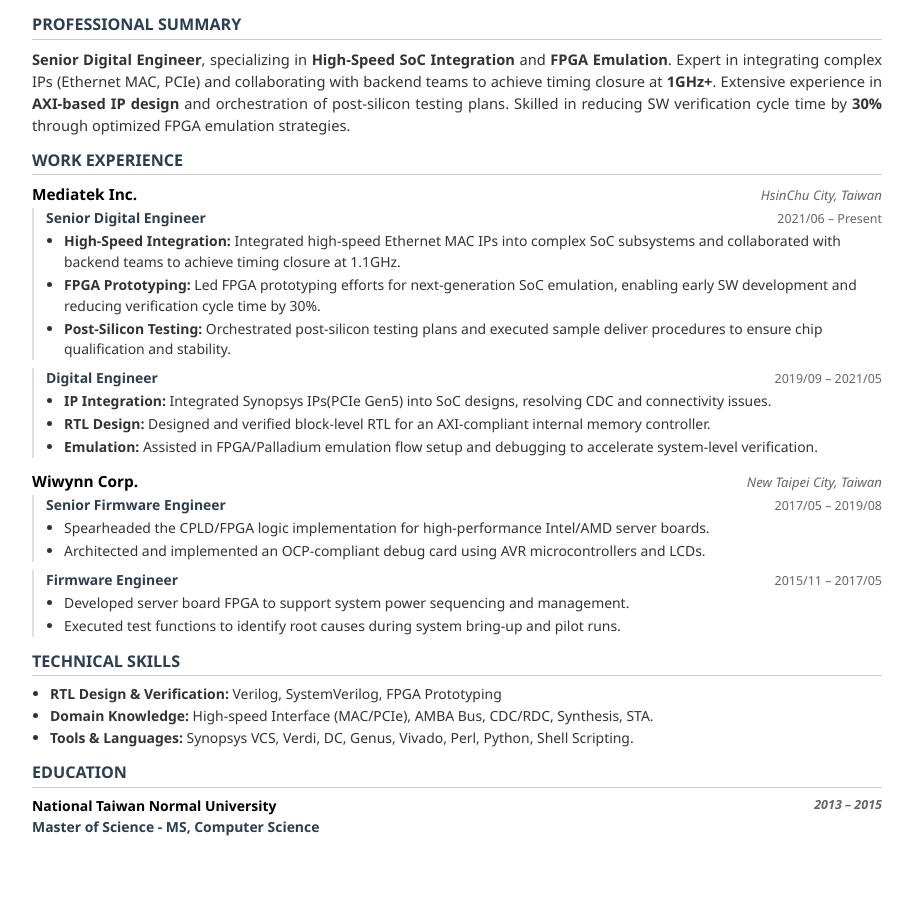
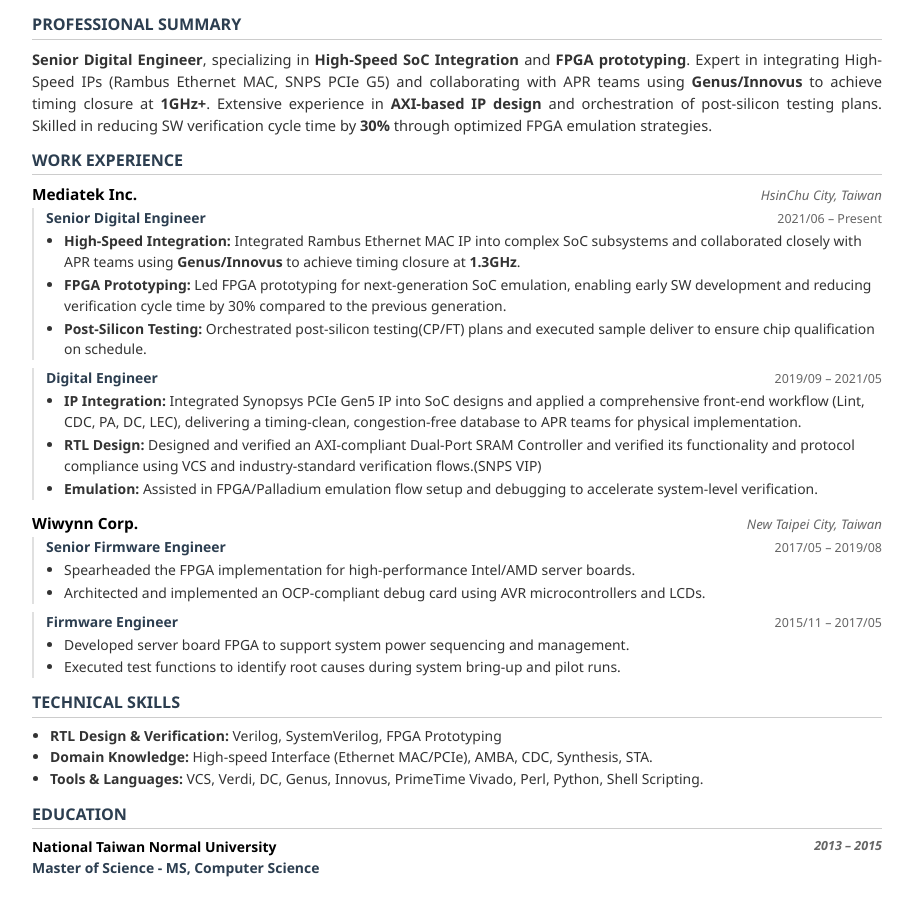
Before and after one commit to Arashinoon/Arashinoon.github.io, a plain HTML site: page index.html in a window 1280 px wide. Shown: the part 119-1024 px from the top of the page, without its empty margins (183-1096 px from the left). Before the commit the page ends 982 px from the top, so only its background shows below. Drawn offline with Linux system fonts and the light colour scheme.

Commit message:
Update index.html
update detail

```diff
--- a/index.html
+++ b/index.html
@@ -157,7 +157,7 @@
             <h2>Professional Summary</h2>
             <div class="section-content">
                 <p>
-                    <b>Senior Digital Engineer</b>, specializing in <b>High-Speed SoC Integration</b> and <b>FPGA Emulation</b>. Expert in integrating complex IPs (Ethernet MAC, PCIe) and collaborating with backend teams to achieve timing closure at <b>1GHz+</b>. Extensive experience in <b>AXI-based IP design</b> and orchestration of post-silicon testing plans. Skilled in reducing SW verification cycle time by <b>30%</b> through optimized FPGA emulation strategies.
+                    <b>Senior Digital Engineer</b>, specializing in <b>High-Speed SoC Integration</b> and <b>FPGA prototyping</b>. Expert in integrating High-Speed IPs (Rambus Ethernet MAC, SNPS PCIe G5) and collaborating with APR teams using <b>Genus/Innovus</b>  to achieve timing closure at <b>1GHz+</b>. Extensive experience in <b>AXI-based IP design</b> and orchestration of post-silicon testing plans. Skilled in reducing SW verification cycle time by <b>30%</b> through optimized FPGA emulation strategies.
                 </p>
             </div>
         </section>
@@ -177,9 +177,9 @@
                         <span class="role-date">2021/06 – Present</span>
                     </div>
                     <ul>
-                        <li><strong>High-Speed Integration:</strong> Integrated high-speed Ethernet MAC IPs into complex SoC subsystems and collaborated with backend teams to achieve timing closure at 1.1GHz.</li>
-                        <li><strong>FPGA Prototyping:</strong> Led FPGA prototyping efforts for next-generation SoC emulation, enabling early SW development and reducing verification cycle time by 30%.</li>
-                        <li><strong>Post-Silicon Testing:</strong> Orchestrated post-silicon testing plans and executed sample deliver procedures to ensure chip qualification and stability.</li>
+                        <li><strong>High-Speed Integration:</strong> Integrated Rambus Ethernet MAC IP into complex SoC subsystems and collaborated closely with APR teams using <b>Genus/Innovus</b> to achieve timing closure at <b>1.3GHz</b>.</li>
+                        <li><strong>FPGA Prototyping:</strong> Led FPGA prototyping for next-generation SoC emulation, enabling early SW development and reducing verification cycle time by 30% compared to the previous generation.</li>
+                        <li><strong>Post-Silicon Testing:</strong> Orchestrated post-silicon testing(CP/FT) plans and executed sample deliver to ensure chip qualification on schedule. </li>
                     </ul>
                 </div>
 
@@ -189,8 +189,8 @@
                         <span class="role-date">2019/09 – 2021/05</span>
                     </div>
                     <ul>
-                        <li><strong>IP Integration:</strong> Integrated Synopsys IPs(PCIe Gen5) into SoC designs, resolving CDC and connectivity issues.</li>
-                        <li><strong>RTL Design:</strong> Designed and verified block-level RTL for an AXI-compliant internal memory controller.</li>
+                        <li><strong>IP Integration:</strong> Integrated Synopsys PCIe Gen5 IP into SoC designs and applied a comprehensive front-end workflow (Lint, CDC, PA, DC, LEC), delivering a timing-clean, congestion-free database to APR teams for physical implementation.</li>
+                        <li><strong>RTL Design:</strong> Designed and verified an AXI-compliant Dual-Port SRAM Controller and verified its functionality and protocol compliance using VCS and industry-standard verification flows.(SNPS VIP)</li>
                         <li><strong>Emulation:</strong> Assisted in FPGA/Palladium emulation flow setup and debugging to accelerate system-level verification.</li>
                     </ul>
                 </div>
@@ -208,7 +208,7 @@
                         <span class="role-date">2017/05 – 2019/08</span>
                     </div>
                     <ul>
-                        <li>Spearheaded the CPLD/FPGA logic implementation for high-performance Intel/AMD server boards.</li>
+                        <li>Spearheaded the FPGA implementation for high-performance Intel/AMD server boards.</li>
                         <li>Architected and implemented an OCP-compliant debug card using AVR microcontrollers and LCDs.</li>
                     </ul>
                 </div>
@@ -231,8 +231,8 @@
             <h2>Technical Skills</h2>
             <ul class="skills-list">
                 <li><strong>RTL Design & Verification:</strong> Verilog, SystemVerilog, FPGA Prototyping</li>
-                <li><strong>Domain Knowledge:</strong> High-speed Interface (MAC/PCIe), AMBA Bus, CDC/RDC, Synthesis, STA.</li>
-                <li><strong>Tools & Languages:</strong> Synopsys VCS, Verdi, DC, Genus, Vivado, Perl, Python, Shell Scripting.</li>
+                <li><strong>Domain Knowledge:</strong> High-speed Interface (Ethernet MAC/PCIe), AMBA, CDC, Synthesis, STA.</li>
+                <li><strong>Tools & Languages:</strong> VCS, Verdi, DC, Genus, Innovus, PrimeTime Vivado, Perl, Python, Shell Scripting.</li>
             </ul>
         </section>
 
```
